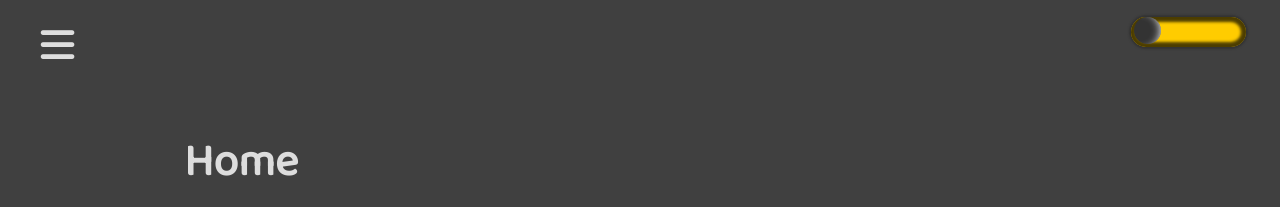
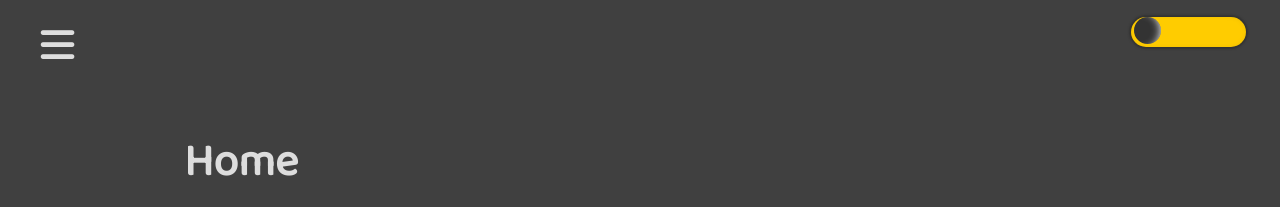
Before and after one commit to brettjrea/brettjrea.github.io-old, a Jekyll site: the page built from index.md, in a window 1280 px wide. Shown: the top 207 px of the page. Built offline with Jekyll 4.4.1, drawn with Linux system fonts in a browser that asks for light colours; nearby versions of some CDN libraries; comment, search, counter and statistics services are not loaded.

Commit message:
Update styles.scss

```diff
--- a/assets/css/styles.scss
+++ b/assets/css/styles.scss
@@ -29,7 +29,7 @@ html[data-theme="dark"] {
   --soc: #fc0;
   --socshine: inset 7px 0px 9px -7px rgba(0,0,0,0.7);
   --togbg: #fc0;
-  --togbgshine: 0px 0px 2px 2px #333, inset 0px 0px 3px 5px rgba(0,0,0,0.7);
+  --togbgshine: 0px 0px 2px 2px #333, inset 0px 0px 9px -7px rgba(0,0,0,0.7);
   --togswitch: #333;
   --togswitchshine: inset -7px 0px 9px -7px white;
 
```
